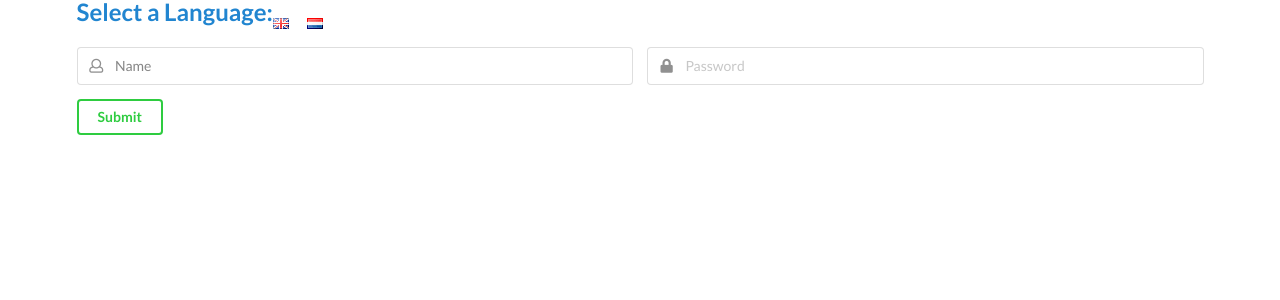
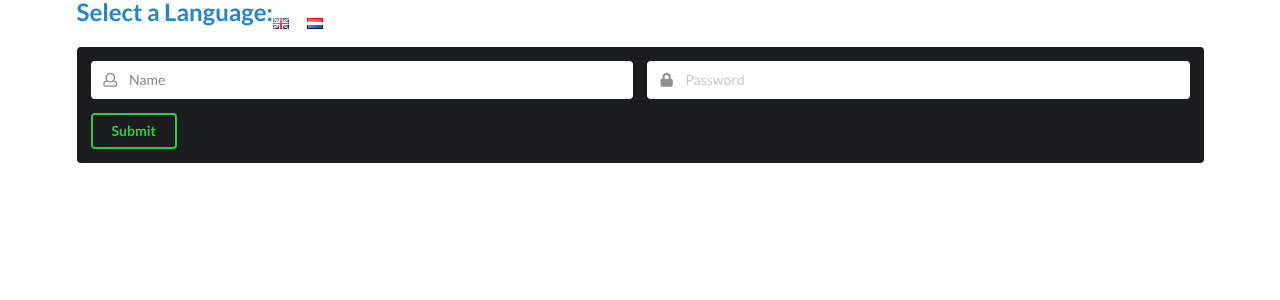
Before and after one commit to tom2kota/international-form-react-context, a React (Create React App) app: page / in a window 1280 px wide. Shown: the top 300 px of the page. Built offline with nearby package versions, Linux system fonts and the light colour scheme.

Commit message:
Update UserCreate.js

```diff
--- a/src/components/UserCreate.js
+++ b/src/components/UserCreate.js
@@ -3,11 +3,14 @@ import Field from "./Field";
 import Button from "./Button";
 
 const UserCreate = () => (
-    <div className="ui form">
-        <Field/>
-        <Button/>
+    <div className="ui inverted segment">
+        <div className="ui inverted gray form">
+
+                <Field/>
+                <Button/>
+
+        </div>
     </div>
 )
 
-
 export default UserCreate
```
